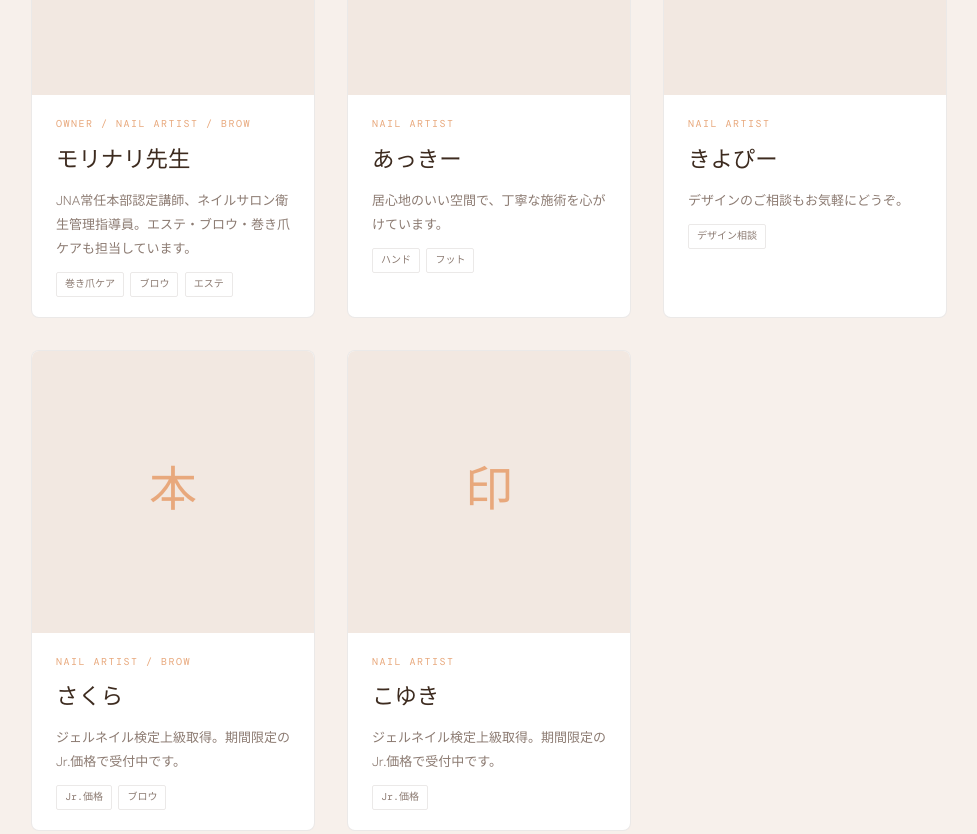
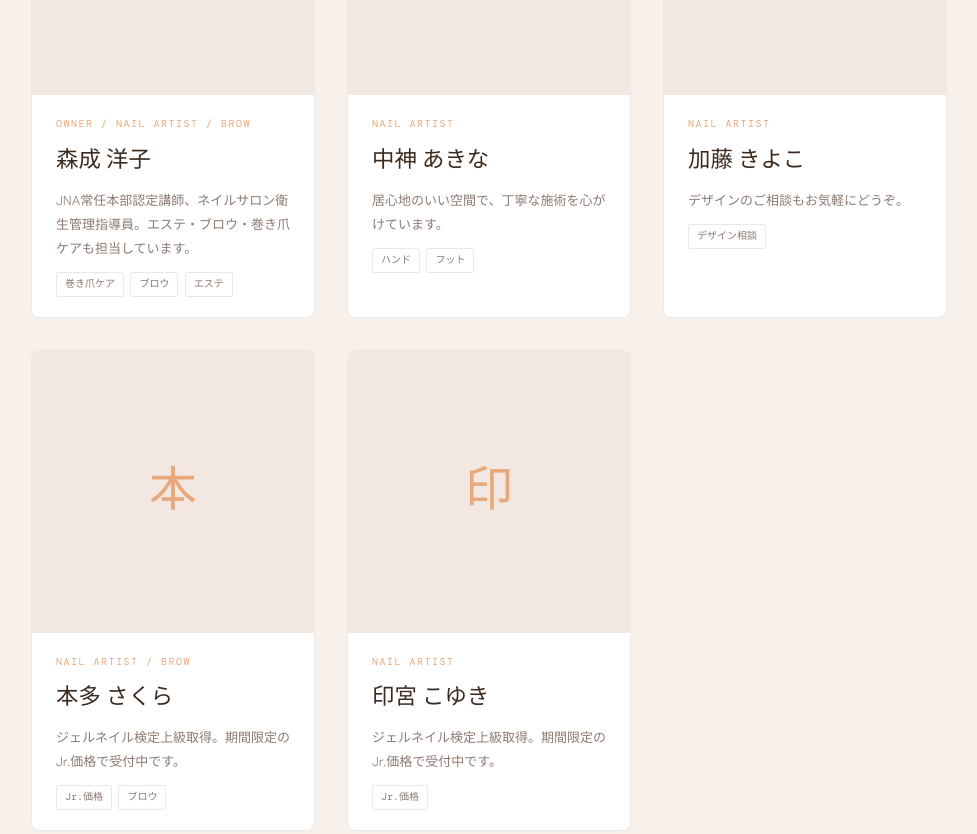
Before and after one commit to lpirie16-ship-it/salon-orangestick, a plain HTML site: page salon.html in a window 1280 px wide. Shown: the part 1380-2214 px from the top of the page, without its empty margins (151-1128 px from the left). Drawn offline with nearby package versions, Linux system fonts and the light colour scheme.

Commit message:
Add files via upload

```diff
--- a/salon.html
+++ b/salon.html
@@ -144,7 +144,7 @@
         <div class="staff-photo"><!-- 写真: <img src="images/staff-morinari.jpg" alt="森成 洋子"> -->森</div>
         <div class="staff-info">
           <div class="staff-role">Owner / Nail Artist / Brow</div>
-          <div class="staff-name">モリナリ先生</div>
+          <div class="staff-name">森成 洋子</div>
           <p class="staff-bio">JNA常任本部認定講師、ネイルサロン衛生管理指導員。エステ・ブロウ・巻き爪ケアも担当しています。</p>
           <div class="staff-tags"><span class="staff-tag">巻き爪ケア</span><span class="staff-tag">ブロウ</span><span class="staff-tag">エステ</span></div>
         </div>
@@ -153,7 +153,7 @@
         <div class="staff-photo"><!-- 写真: <img src="images/staff-nakagami.jpg" alt="中神 あきな"> -->中</div>
         <div class="staff-info">
           <div class="staff-role">Nail Artist</div>
-          <div class="staff-name">あっきー</div>
+          <div class="staff-name">中神 あきな</div>
           <p class="staff-bio">居心地のいい空間で、丁寧な施術を心がけています。</p>
           <div class="staff-tags"><span class="staff-tag">ハンド</span><span class="staff-tag">フット</span></div>
         </div>
@@ -162,7 +162,7 @@
         <div class="staff-photo"><!-- 写真: <img src="images/staff-kato.jpg" alt="加藤 きよこ"> -->加</div>
         <div class="staff-info">
           <div class="staff-role">Nail Artist</div>
-          <div class="staff-name">きよぴー</div>
+          <div class="staff-name">加藤 きよこ</div>
           <p class="staff-bio">デザインのご相談もお気軽にどうぞ。</p>
           <div class="staff-tags"><span class="staff-tag">デザイン相談</span></div>
         </div>
@@ -171,7 +171,7 @@
         <div class="staff-photo"><!-- 写真: <img src="images/staff-honda.jpg" alt="本多 さくら"> -->本</div>
         <div class="staff-info">
           <div class="staff-role">Nail Artist / Brow</div>
-          <div class="staff-name">さくら</div>
+          <div class="staff-name">本多 さくら</div>
           <p class="staff-bio">ジェルネイル検定上級取得。期間限定のJr.価格で受付中です。</p>
           <div class="staff-tags"><span class="staff-tag">Jr.価格</span><span class="staff-tag">ブロウ</span></div>
         </div>
@@ -180,7 +180,7 @@
         <div class="staff-photo"><!-- 写真: <img src="images/staff-ingu.jpg" alt="印宮 こゆき"> -->印</div>
         <div class="staff-info">
           <div class="staff-role">Nail Artist</div>
-          <div class="staff-name">こゆき</div>
+          <div class="staff-name">印宮 こゆき</div>
           <p class="staff-bio">ジェルネイル検定上級取得。期間限定のJr.価格で受付中です。</p>
           <div class="staff-tags"><span class="staff-tag">Jr.価格</span></div>
         </div>
@@ -233,7 +233,7 @@
   <div class="footer-inner">
     <div><div class="footer-logo">Orange <span>Stick</span></div><p class="footer-desc">豊橋市のネイルサロン。<br>丁寧なカウンセリングと確かな技術で<br>あなたらしい指先をお届けします。</p></div>
     <div class="footer-col"><h4>メニュー</h4><a href="menu.html">料金表・メニュー</a><a href="gallery.html">デザインギャラリー</a><a href="salon.html">サロン・スタッフ紹介</a><a href="faq.html">よくある質問</a></div>
-    <div class="footer-col"><h4>アクセス</h4><a href="access.html">アクセス・地図</a><a href="reserve.html">ご予約</a><a href="https://school.orangestick360.com/" target="_blank">ネイルスクール（JNA本部認定校）</a><p style="font-size:11px; margin-top:.5rem; line-height:1.8;">愛知県豊橋市前田南町2-8-24<br>月〜土 10:00〜20:00<br>第2・4日曜 10:00〜17:00<br>定休日：第1・3・5日曜・祝日<br>TEL: <a href="tel:0532563778" style="display:inline;color:inherit">0532-56-3778</a></p></div>
+    <div class="footer-col"><h4>アクセス</h4><a href="access.html">アクセス・地図</a><a href="reserve.html">ご予約</a><a href="https://school.orangestick360.com/" target="_blank">ネイルスクール（JNA本部認定校）</a><a href="https://www.instagram.com/yokomolinari/" target="_blank">Instagram（@yokomolinari）</a><p style="font-size:11px; margin-top:.5rem; line-height:1.8;">愛知県豊橋市前田南町2-8-24<br>月〜土 10:00〜20:00<br>第2・4日曜 10:00〜17:00<br>定休日：第1・3・5日曜・祝日<br>TEL: <a href="tel:0532563778" style="display:inline;color:inherit">0532-56-3778</a></p></div>
   </div>
   <div class="footer-bottom">© 2026 Orange Stick Nail Salon, Toyohashi</div>
 </footer>
```
Also changed, not shown: access.html (+1 -1 lines), faq.html (+1 -1 lines), gallery.html (+5 -3 lines), index.html (+1 -1 lines), menu.html (+1 -1 lines), reserve.html (+2 -2 lines).
